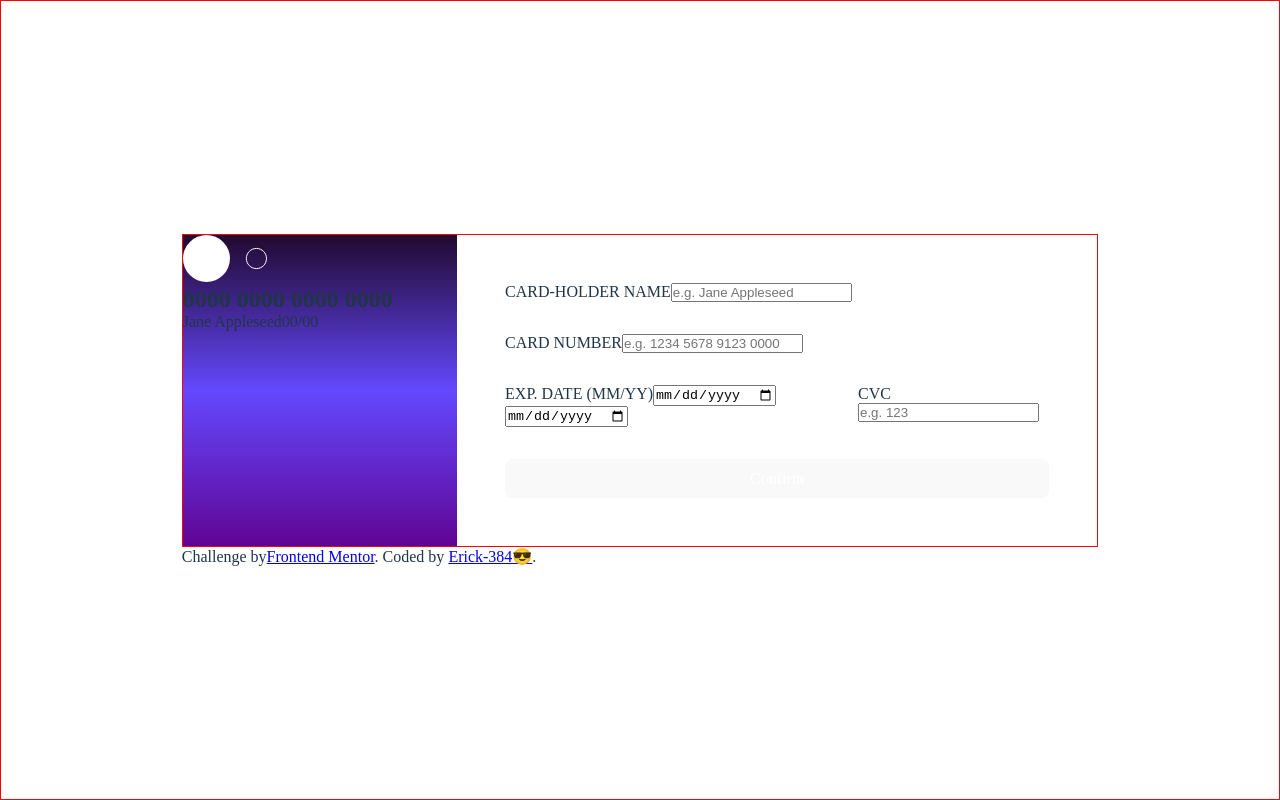
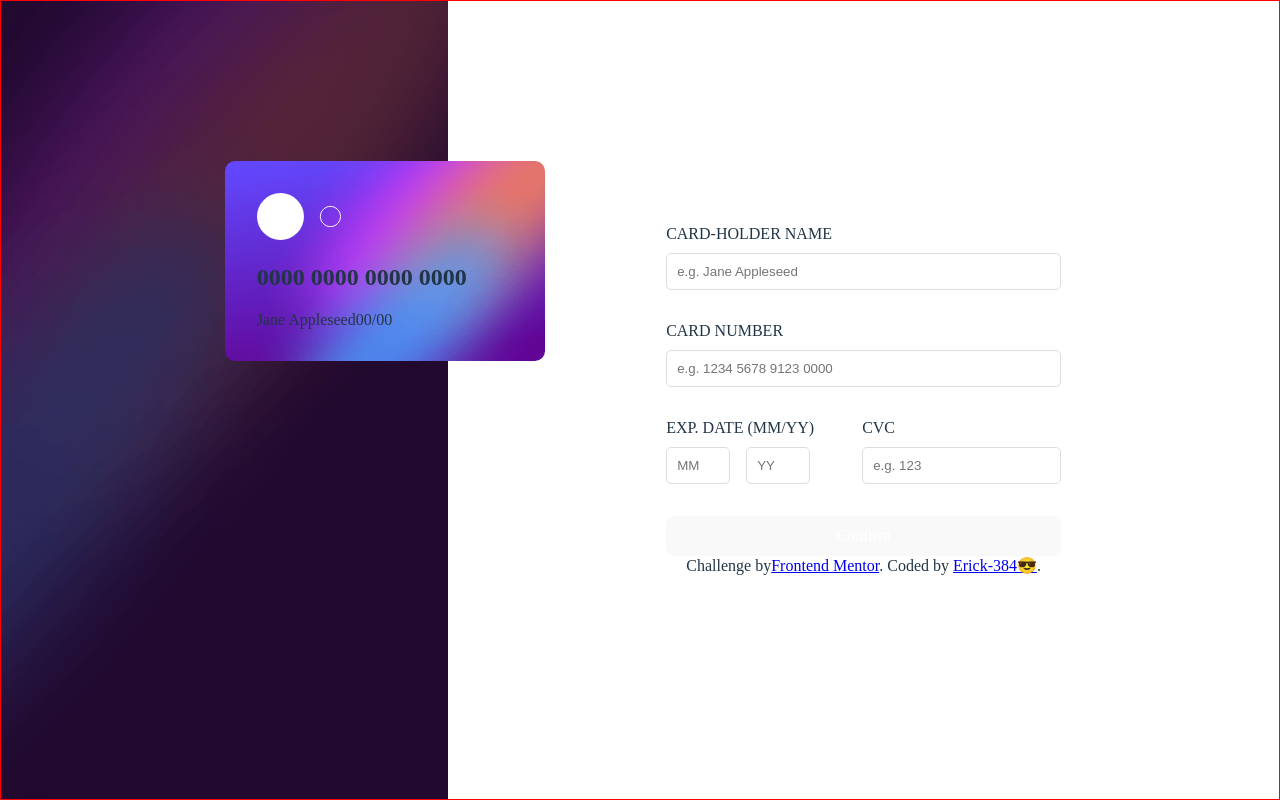
Before and after one commit to Erick384/Interactive-card-details-form, a React (Vite) app: page / in a window 1280 px wide. Built offline with nearby package versions, Linux system fonts and the light colour scheme.

Commit message:
Uploading Commits

```diff
--- a/src/App.css
+++ b/src/App.css
@@ -3,33 +3,57 @@
   margin: 0;
   box-sizing: border-box;
 }
-body {
+.body {
   display: flex;
-  flex-direction: column;
   border: 1px solid red;
-  align-items: center;
   min-height: 100vh;
-  gap: 4rem;
-  justify-content: center;
 }
 .container {
   display: flex;
   border: 1px solid red;
 }
 .left {
-  background-image: linear-gradient(
-    hsl(278, 68%, 11%),
-    hsl(249, 99%, 64%),
-    hsl(278, 94%, 30%)
-  );
-  width: 30%;
+  width: 35%;
+  background: url(../images/bg-main-desktop.png);
+  background-repeat: no-repeat;
+  background-size: cover;
+  position: relative;
+  background-position: center;
+}
+.jane-Card{
+  display: flex;
+  flex-direction: column;
+  justify-content: space-between;
+  background-image: url(../images/bg-card-front.png);
+  background-repeat: no-repeat;
+  background-size: cover;
+  background-position: center;
+  height: 25vh;
+  width: 25vw;
+  border-radius: 10px;
+  padding: 2rem;
+  position: absolute;
+  top: 20%;
+  left: 50%;
 }
 .right {
-  width: 70%;
+  width: 65%;
+  display: flex;
+  flex-direction: column;
+  align-items: center;
+  justify-content: center;
+}
+.input{
+  display: flex;
+  flex-direction: column;
+  gap: 10px;
+}
+.input input{
   display: flex;
   align-items: center;
-  justify-content: center;
-  padding: 3rem;
+  padding: 10px;
+  border: 1px solid hsl(270, 3%, 87%);
+  border-radius: 5px;
 }
 .form {
   display: flex;
@@ -38,6 +62,14 @@ body {
 }
 .input-d {
   display: flex;
+  gap: 3rem;
+}
+.date-inputs{
+  display: flex;
+  gap: 1rem;
+}
+.date-inputs input{
+  width: 5vw;
 }
 button {
   background-color: hsl(278, 68%, 11%);
--- a/src/App.jsx
+++ b/src/App.jsx
@@ -8,7 +8,7 @@ function App() {
 
   return (
     <div className="body">
-      <div className="container">
+      {/* <div className="container"> */}
       <div className="left">
         <div className="jane-Card">
           <div className="circles">
@@ -51,12 +51,19 @@ function App() {
             <input type="number" placeholder="e.g. 1234 5678 9123 0000" />
           </div>
           <div class="input-d">
-              <div class="date">
+            <div class="input">
               <label htmlFor="date">EXP. DATE (MM/YY)</label>
-                <input type="date" name="date" id="expdate" placeholder="MM" />
-                <input type="date" placeholder="YY" />
+              <div className="date-inputs">
+                <input
+                  type="number"
+                  name="date"
+                  id="expdate"
+                  placeholder="MM"
+                />
+                <input type="number" placeholder="YY" />
               </div>
-              <div class="cvc">
+            </div>
+            <div class="input">
               <label htmlFor="cvc">CVC</label>
               <input type="cvc" placeholder="e.g. 123" />
             </div>
@@ -64,11 +71,6 @@ function App() {
 
           <button>Confirm</button>
         </div>
-        </div>
-      </div>
-
-      {/* Completed state start
-      Thank you! We've added your card details Continue */}
 
         <div class="attribution">
           Challenge by
@@ -78,6 +80,11 @@ function App() {
           . Coded by <a href="https://github.com/Erick384">Erick-384😎</a>.
         </div>
       </div>
+      {/* </div> */}
+
+      {/* Completed state start
+      Thank you! We've added your card details Continue */}
+    </div>
   );
 }
 
```
Lines whose indentation alone changed are shown as unchanged.
